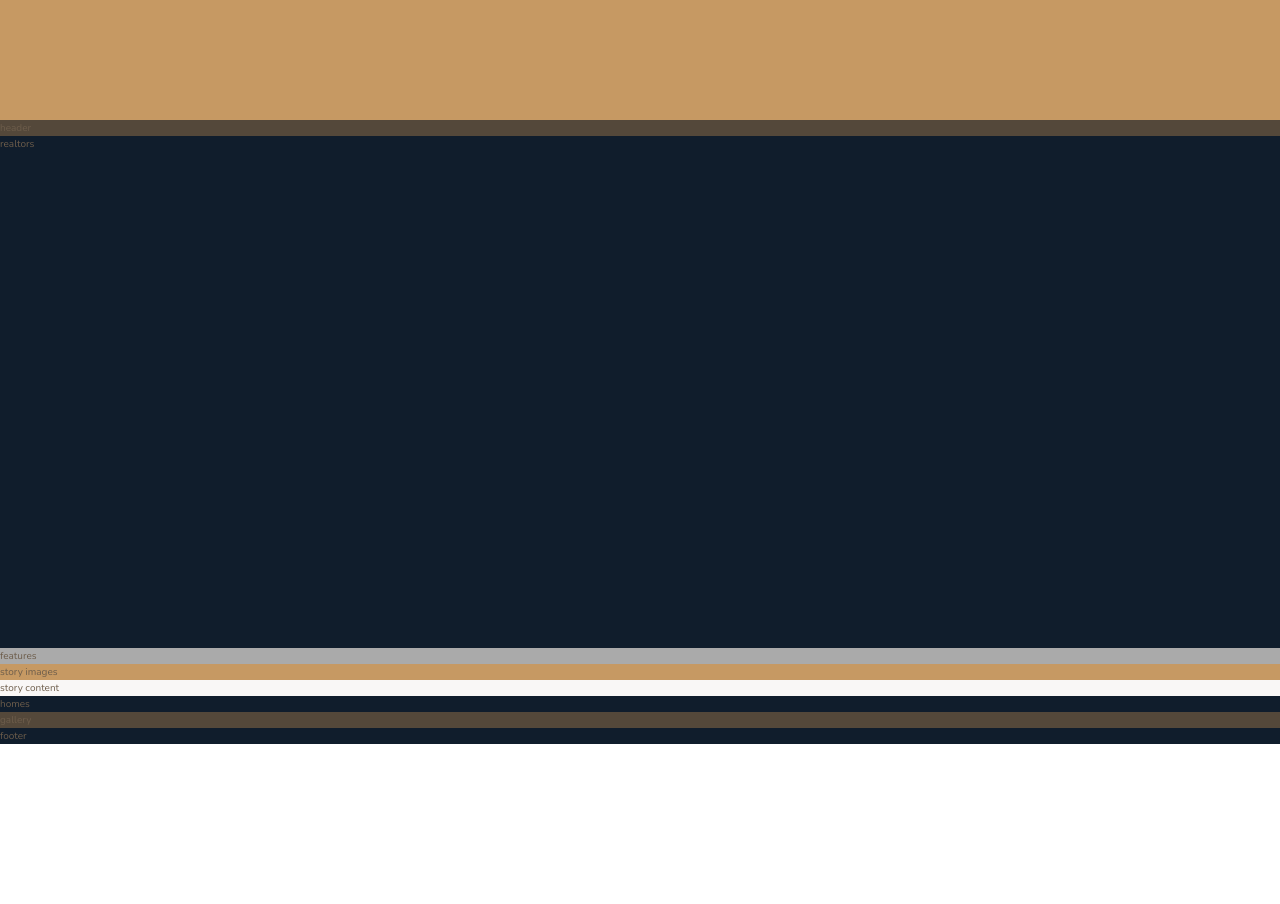
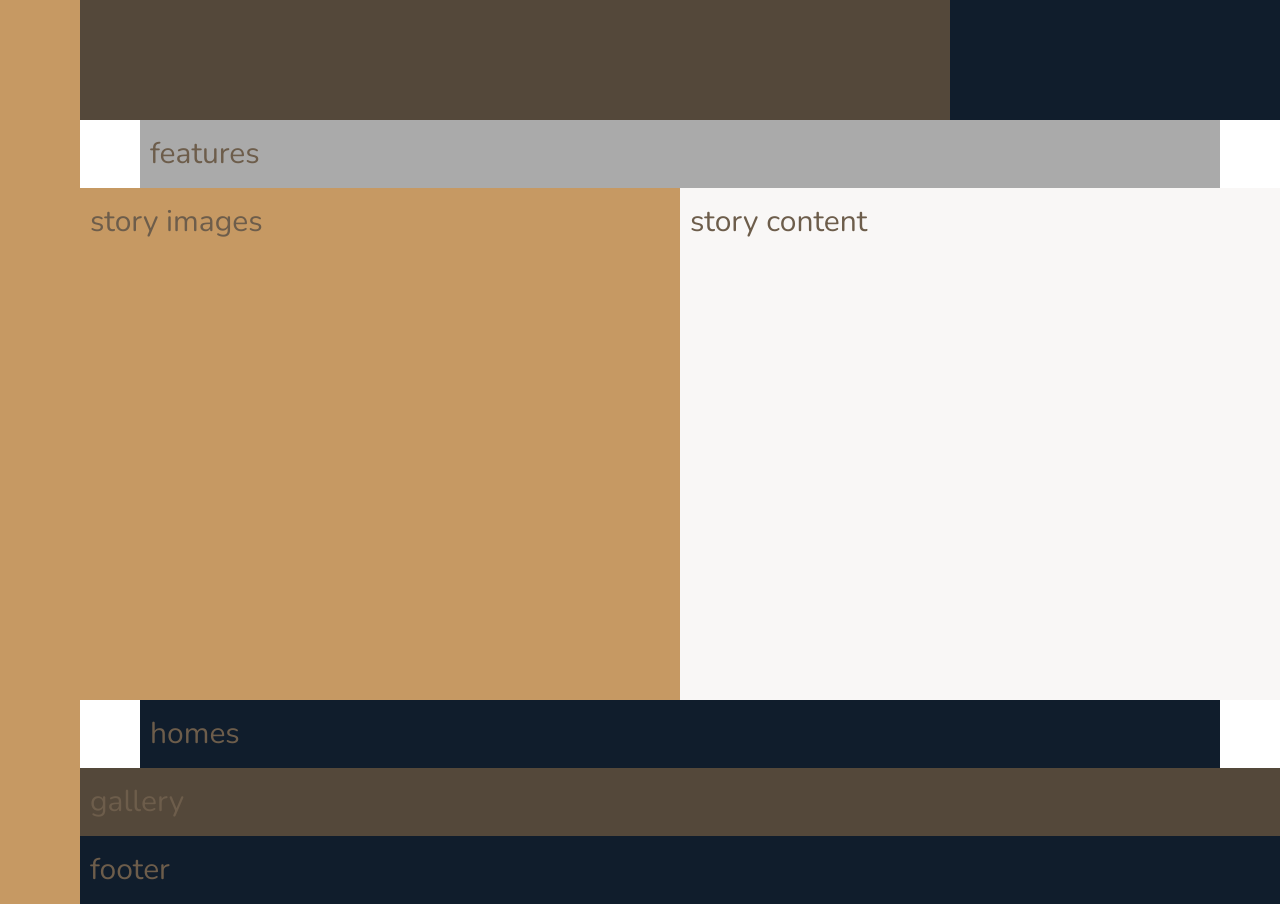
Before and after one commit to Dual1tyxd3v/nexter, a website: page index.html in a window 1280 px wide. Shown: the part 520-1424 px from the top of the page. Before the commit the page ends 1264 px from the top, so only its background shows below. Drawn offline with nearby package versions, Linux system fonts and the light colour scheme.

Commit message:
Complete overall mark up

```diff
--- a/sass/_base.scss
+++ b/sass/_base.scss
@@ -37,4 +37,10 @@ body {
 .container {
   display: grid;
   grid-template-rows: 80vh min-content 40vw repeat(3, min-content);
+  grid-template-columns: [side-start] 8rem [side-end full-start] minmax(6rem, 1fr) [center-start] repeat(8, [col-start] minmax(min-content, 14rem) [col-end]) [center-end] minmax(6rem, 1fr) [full-end];
+
+  & > * {
+    font-size: 3rem;
+    padding: 1rem;
+  }
 }
--- a/sass/_features.scss
+++ b/sass/_features.scss
@@ -1,3 +1,4 @@
 .features {
   background-color: $color-grey-light-2;
+  grid-column: center-start / center-end;
 }
--- a/sass/_footer.scss
+++ b/sass/_footer.scss
@@ -1,3 +1,4 @@
 .footer {
   background-color: $color-secondary;
+  grid-column: full-start / full-end;
 }
--- a/sass/_gallery.scss
+++ b/sass/_gallery.scss
@@ -1,3 +1,4 @@
 .gallery {
   background-color: $color-grey-dark-1;
+  grid-column: full-start / full-end;
 }
--- a/sass/_header.scss
+++ b/sass/_header.scss
@@ -1,3 +1,4 @@
 .header {
   background-color: $color-grey-dark-1;
+  grid-column: full-start / col-end 6;
 }
--- a/sass/_homes.scss
+++ b/sass/_homes.scss
@@ -1,3 +1,4 @@
 .homes {
   background-color: $color-secondary;
+  grid-column: center-start / center-end;
 }
--- a/sass/_realtors.scss
+++ b/sass/_realtors.scss
@@ -1,3 +1,4 @@
 .realtors {
   background-color: $color-secondary;
+  grid-column: col-start 7 / full-end;
 }
--- a/sass/_sidebar.scss
+++ b/sass/_sidebar.scss
@@ -1,3 +1,5 @@
 .sidebar {
   background-color: $color-primary;
+  grid-column: side-start / side-end;
+  grid-row: 1 / -1;
 }
--- a/sass/_story.scss
+++ b/sass/_story.scss
@@ -1,9 +1,11 @@
 .story {
   &__images {
     background-color: $color-primary;
+    grid-column: full-start / col-end 4;
   }
 
   &__content {
     background-color: $color-grey-light-1;
+    grid-column: col-start 5 / full-end;
   }
 }
```
Also changed, not shown: css/style.css, 1 other file.
